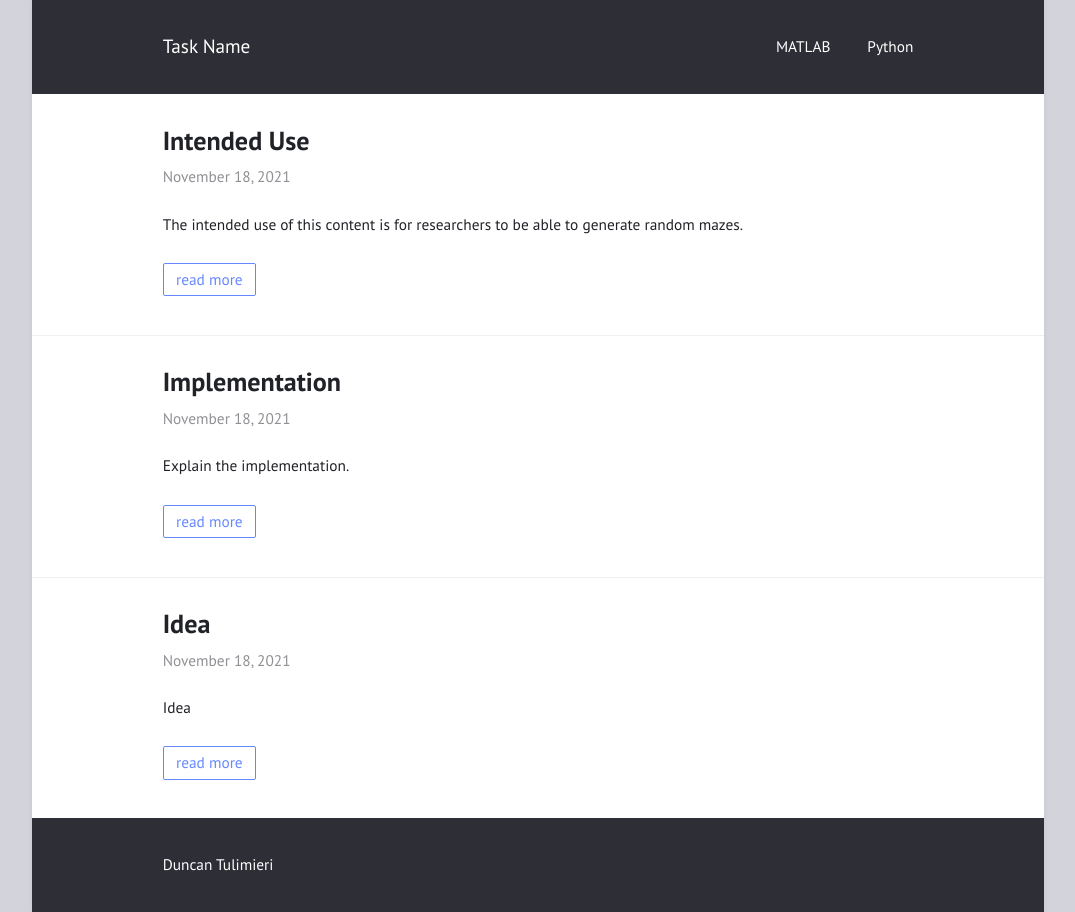
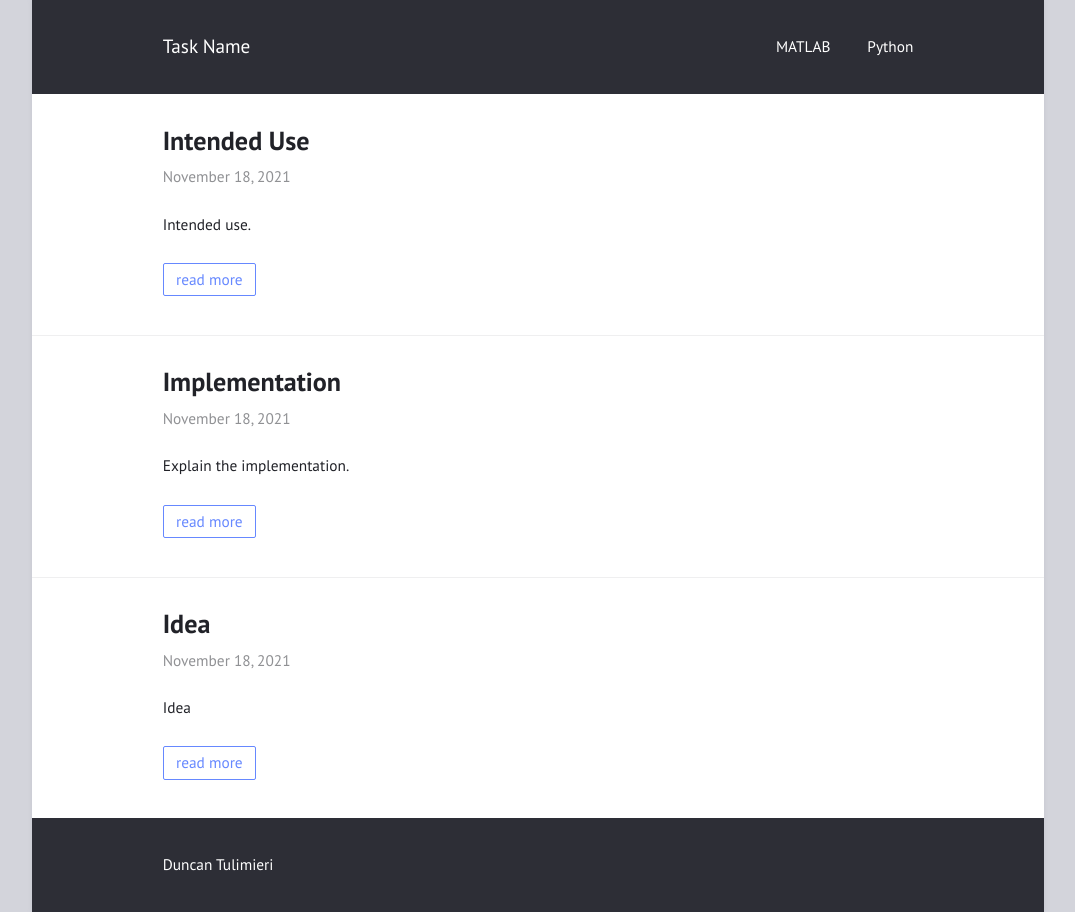
Before and after one commit to tulimid1/createGif-py, a Jekyll site: the page built from index.html, in a window 1280 px wide. Shown: the whole page, without its empty margins (102-1177 px from the left). Built offline with Jekyll 4.4.1, drawn with Linux system fonts in a browser that asks for light colours.

Commit message:
Update 2021-11-18-Intened-use.md

```diff
--- a/_posts/2021-11-18-Intened-use.md
+++ b/_posts/2021-11-18-Intened-use.md
@@ -3,4 +3,4 @@ title: "Intended Use"
 layout: post
 ---
 
-The intended use of this content is for researchers to be able to generate random mazes.
+Intended use.
```
